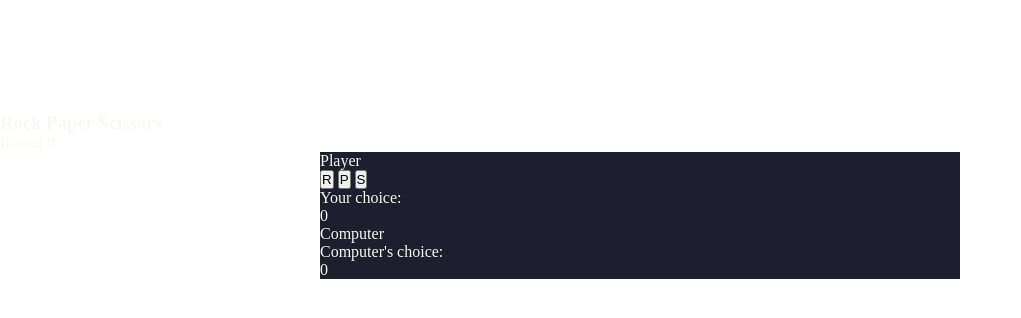
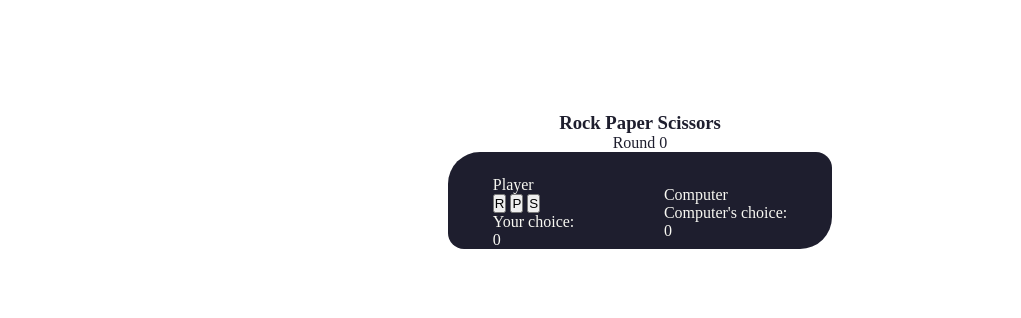
Before and after one commit to OTOOLORIN/odin_rock-paper-scissors, a plain HTML site: page game-simulation.html in a window 1280 px wide. Shown: the whole page, without its empty margins (0-1021 px from the left). Drawn offline with Linux system fonts and the light colour scheme.

Commit message:
Separate players' arenas

```diff
--- a/rps.css
+++ b/rps.css
@@ -15,9 +15,25 @@ body {
     font-family: 'Times New Roman', Times, serif;
 }
 
+.intro-container {
+    color: #1E1E2E;
+    text-align: center;
+}
+
 .game-container {
-    width: 50%;
+    border-radius: 2em 1em;
+    display: flex;
+    justify-content: space-evenly;
+    align-content: center;
+    width: 30%;
     height: auto;
     background-color: #1E1E2E;
     margin: 0 auto;
 }
+
+.arena {
+    padding-top: 1.5em;
+    display: flex;
+    flex-direction: column;
+    justify-content: center;
+}
```
